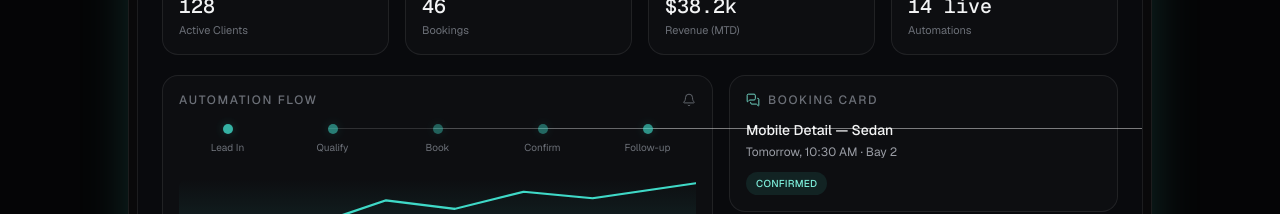
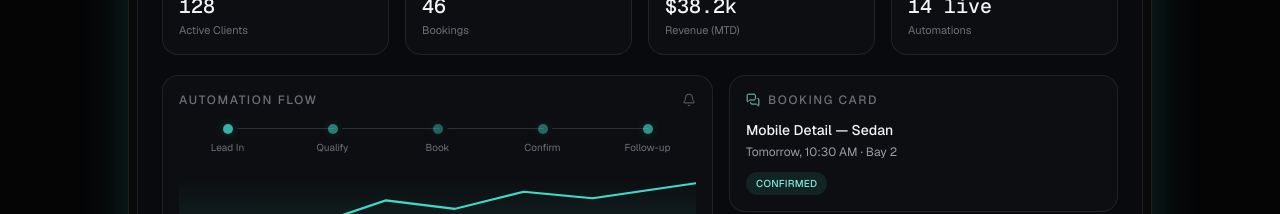
Before and after one commit to MadzilLaZX/velor-digital-website, a Next.js app: page / in a window 1280 px wide. Shown: the part 820-1034 px from the top of the page. Built offline with nearby package versions, Linux system fonts and the light colour scheme.

Commit message:
Fix hero dashboard automation-flow connector line rendering full-width
The connector span between flow nodes was absolutely positioned without
a relatively-positioned immediate parent, so it escaped to the outer
panel and rendered as a stray line across the whole mockup.

```diff
--- a/src/components/sections/hero.tsx
+++ b/src/components/sections/hero.tsx
@@ -133,7 +133,7 @@ export function Hero() {
                 </div>
                 <div className="flex items-center justify-between gap-2">
                   {["Lead In", "Qualify", "Book", "Confirm", "Follow-up"].map((step, i) => (
-                    <div key={step} className="flex flex-1 flex-col items-center gap-2">
+                    <div key={step} className="relative flex flex-1 flex-col items-center gap-2">
                       <motion.span
                         {...nodePulse}
                         transition={{ ...nodePulse.transition, delay: i * 0.4 }}
```
